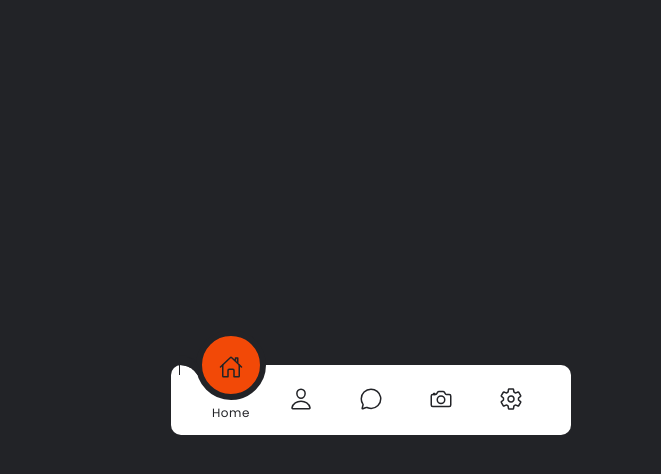
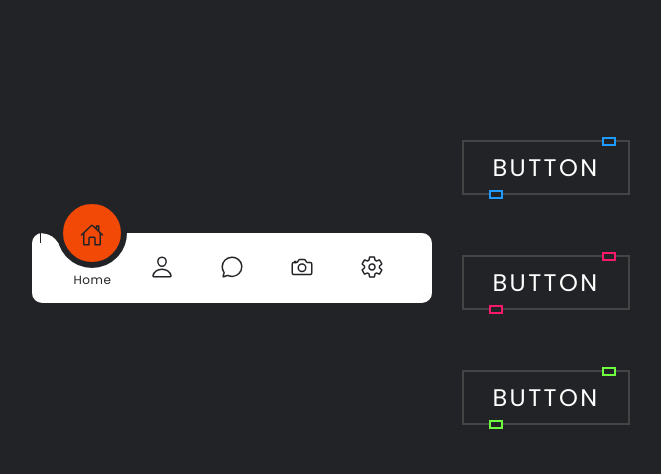
Before and after one commit to 100sue/Dev-elements, a plain HTML site: page index.html in a window 1280 px wide. Shown: the whole page, without its empty margins (269-930 px from the left). Drawn offline with nearby package versions, Linux system fonts and the light colour scheme.

Commit message:
ajout favicon,button

```diff
--- a/index.html
+++ b/index.html
@@ -4,8 +4,9 @@
     <meta charset="UTF-8">
     <meta http-equiv="X-UA-Compatible" content="IE=edge">
     <meta name="viewport" content="width=device-width, initial-scale=1.0">
+    <link rel="icon" href="images/favicon.ico">
     <link rel="stylesheet" href="styles.css">
-    <title>Document</title>
+    <title>Dev-One</title>
 </head>
 <body>
     <div class="navigation">
@@ -43,6 +44,14 @@
             <div class="indicator"></div>
         </ul>
     </div>
+    <section>
+        <div class="nextBtn">
+            <a href="#" class="newBtn" style="--clr:#1e9bff"><span>Button</span><i></i></a>
+            <a href="#" class="newBtn" style="--clr:#ff1867"><span>Button</span><i></i></a>
+            <a href="#" class="newBtn" style="--clr:#6eff3e"><span>Button</span><i></i></a>
+        </div>
+
+    </section>
 
     <script src="main.js"></script>
 
--- a/main.js
+++ b/main.js
@@ -1,5 +1,7 @@
+// Menu avec la boule :
 
 const list = document.querySelectorAll('.list')
+
 function activeLink() {
     list.forEach((item) =>
     item.classList.remove('active'));
@@ -7,4 +9,4 @@ function activeLink() {
 }
 
 list.forEach((item) =>
-item.addEventListener('click',activeLink))
+item.addEventListener('click', activeLink))
--- a/styles.css
+++ b/styles.css
@@ -16,7 +16,7 @@ body {
       display: flex;
       justify-content: center;
       align-items: center;
-      min-height: 100vh;
+      margin-top: 100px;
       background: var(--clr);
 }
 
@@ -127,3 +127,91 @@ body {
 .navigation ul li:nth-child(5).active ~ .indicator {
     transform: translateX(calc(70px * 4));
 }
+
+/*Bouton new generation*/
+
+section {
+    display: flex;
+    justify-content: center;
+    align-items: center;
+    margin-top: 30px;
+    margin-right: 50px;
+    padding: 10px 30px;
+}
+.nextBtn {
+    display: flex;
+    justify-content: center;
+    align-items: center;
+    flex-direction: column;
+    gap: 60px;
+}
+.newBtn {
+    position: relative;
+    background: #444;
+    color: #fff;
+    text-decoration: none;
+    text-transform: uppercase;
+    font-size: 1.5em;
+    letter-spacing: 0.1em;
+    padding: 10px 30px;
+    transition: 0.5s;
+}
+
+.newBtn:hover {
+    letter-spacing: 0.25em;
+    background: var(--clr);
+    color: var(--clr);
+    box-shadow: 0 0 35px var(--clr);
+}
+
+.newBtn::before {
+    content: "";
+    position: absolute;
+    inset: 2px;
+    background: #222327;
+}
+
+.newBtn span {
+    position: relative;
+    z-index: 1;
+}
+
+.newBtn i {
+    position: absolute;
+    inset: 0;
+    display: block;
+}
+.newBtn i::before {
+    content: "";
+    position: absolute;
+    top: -3.5px;
+    left: 88%;
+    height: 5px;
+    width: 10px;
+    border: 2px solid var(--clr);
+    background: #222327;
+    transform: translateX(-50%);
+    transition: 0.5s;
+}
+
+.newBtn:hover i::before {
+    width: 20px;
+    left: 20%;
+}
+.newBtn i::after {
+    content: "";
+    position: absolute;
+    bottom: -3.5px;
+    left: 20%;
+    height: 5px;
+    width: 10px;
+    border: 2px solid var(--clr);
+    background: #222327;
+    transform: translateX(-50%);
+    transition: 0.5s;
+}
+
+.newBtn:hover i::after {
+    width: 20px;
+    left: 80%;
+}
```
Also changed, not shown: images/favicon.ico (added).
